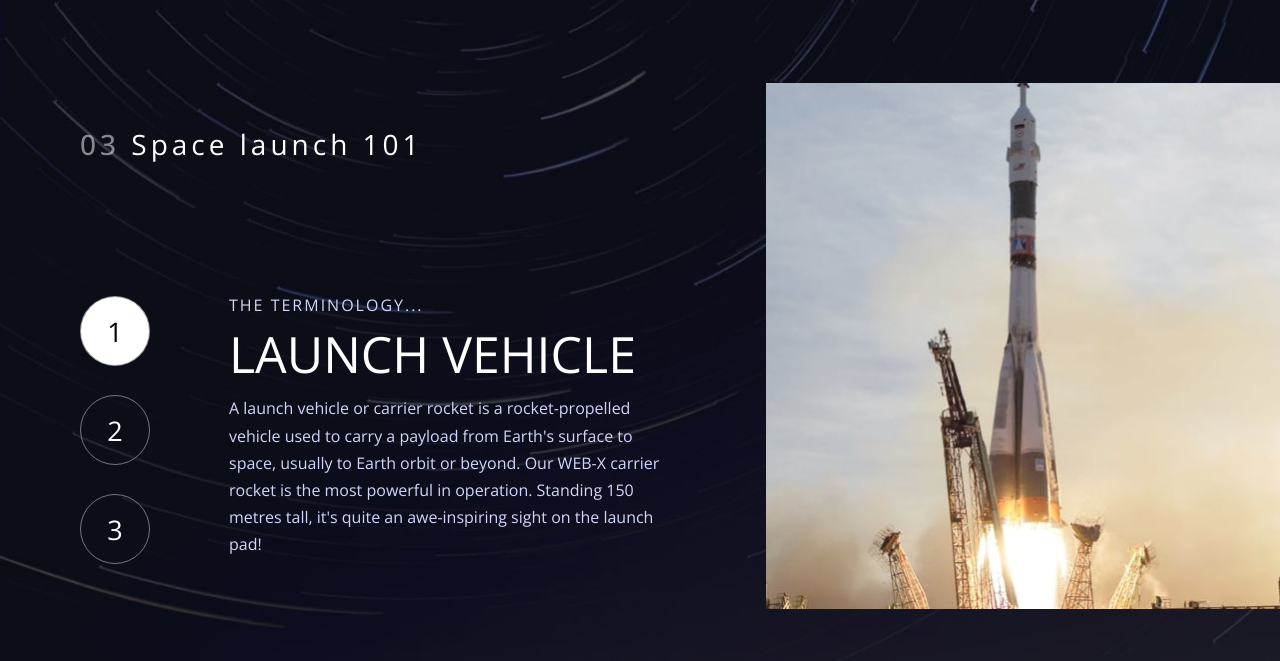
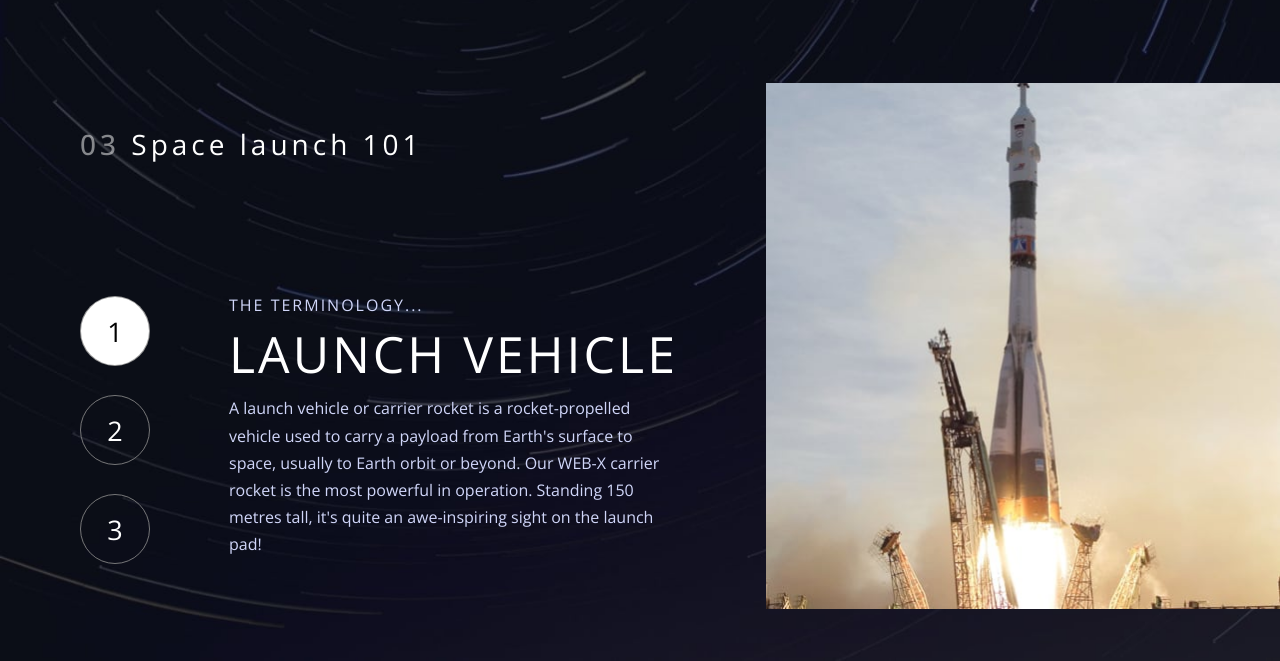
Before and after one commit to Mariamtarek514/Frontend-Mentor-Space-tourism-website, a plain HTML site: page technology.html in a window 1280 px wide. Shown: the part 139-800 px from the top of the page. Drawn offline with nearby package versions, Linux system fonts and the light colour scheme.

Commit message:
Update style.css

```diff
--- a/css/style.css
+++ b/css/style.css
@@ -363,6 +363,9 @@ header{
 .technology .header-row h2{
     text-align: left;
 }
+.technology .crew-content .text h2{
+    letter-spacing:3px;
+}
 .technology .crew-container .text h3{
     font-size: 16px;
     color: var(--secondery-color);
```
